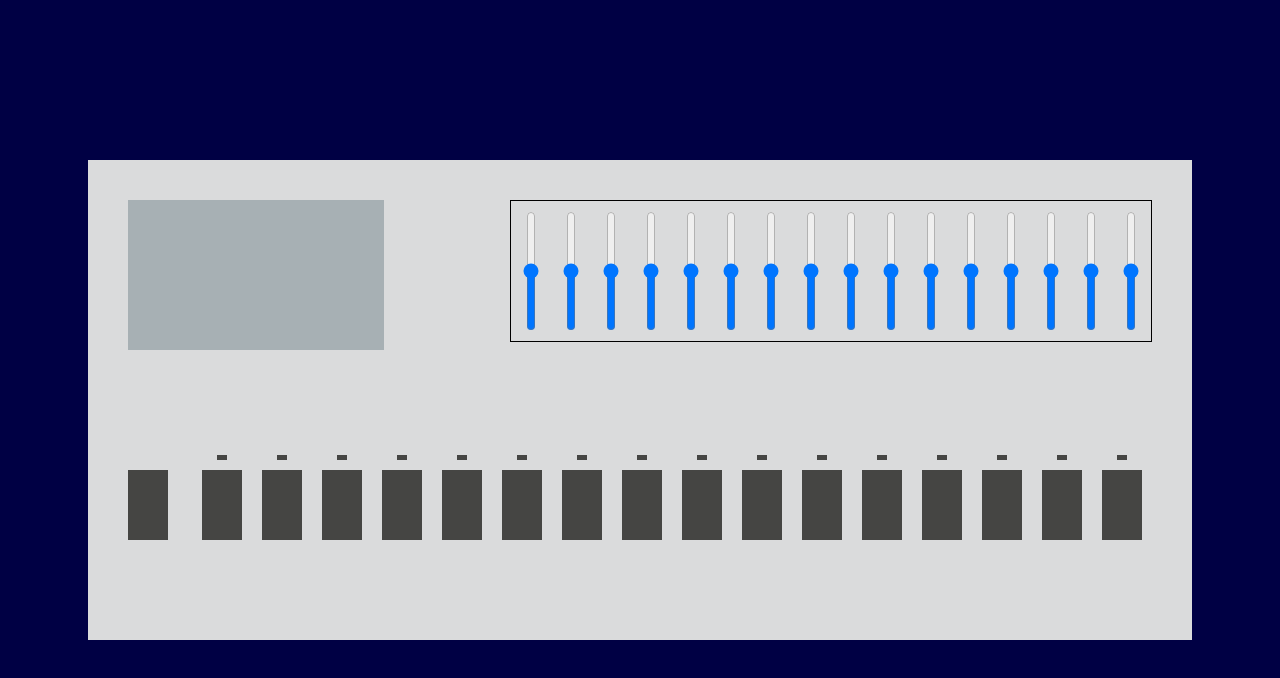
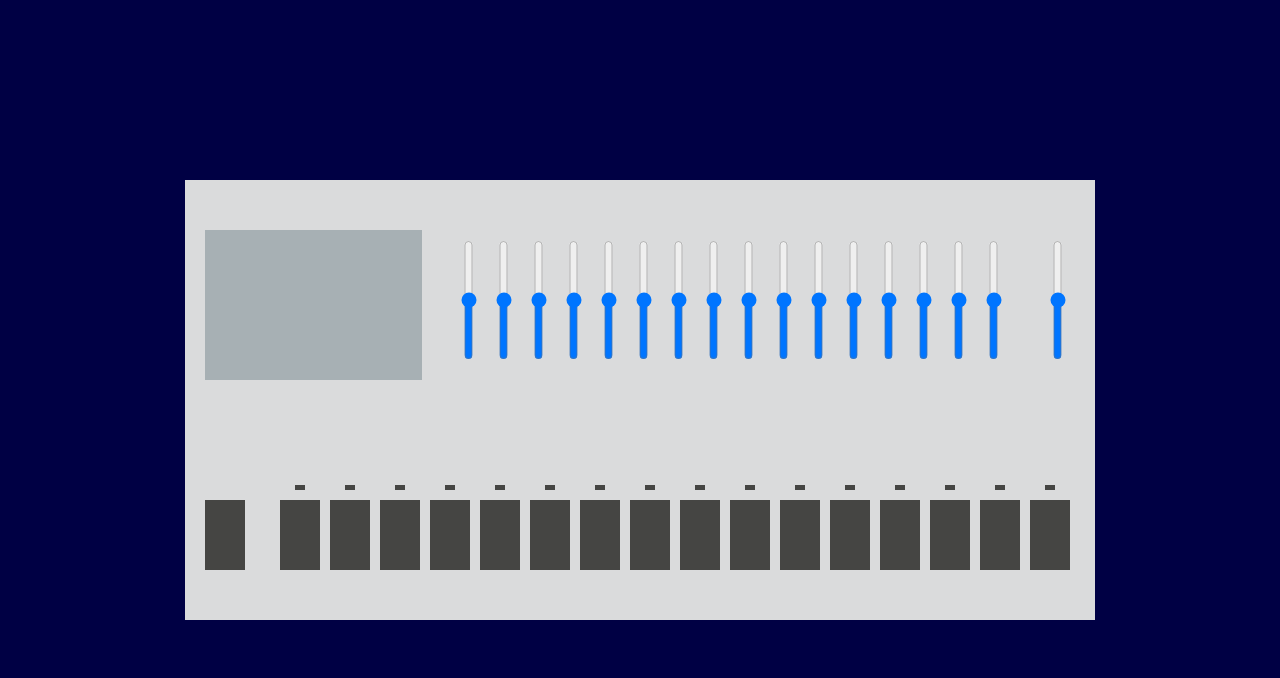
Before and after one commit to andrewesterhuizen/drum-machine, a React (Create React App) app: page / in a window 1280 px wide. Shown: the top 678 px of the page. Built offline with nearby package versions, Linux system fonts and the light colour scheme.

Commit message:
updated machine layout and added master volume fader

```diff
--- a/src/components/Fader.css
+++ b/src/components/Fader.css
@@ -1,9 +1,7 @@
 .Fader {
-	width: 40px;
-	height: 120px;
 	-webkit-appearance: slider-vertical;
 	margin: 10px 0;
-	width: 40px;
+	width: 35px;
 	height: 120px;
 	outline: none;
 }
--- a/src/components/FaderPanel.css
+++ /dev/null
@@ -1,3 +0,0 @@
-.FaderPanel {
-    border: 1px solid black;
-}
--- a/src/components/Machine.css
+++ b/src/components/Machine.css
@@ -1,11 +1,12 @@
 .Machine {
     background: #dadbdc;
-    flex-basis: 80%;
+    flex-basis: 68%;
     height: 400px;
     display: flex;
     flex-wrap: wrap;
     justify-content: space-between;
-    padding: 40px;
+    align-content: space-around;
+    padding: 20px;
 }
 
 .controls-container {
--- a/src/components/Machine.js
+++ b/src/components/Machine.js
@@ -1,7 +1,8 @@
 import React, { Component } from 'react';
 import './Machine.css';
 import Screen from './Screen.js';
-import FaderPanel from './FaderPanel.js';
+import VolumePanel from './VolumePanel.js';
+import Fader from './Fader.js';
 import SwitchPanel from './SwitchPanel.js';
 import Switch from './Switch.js';
 
@@ -10,9 +11,8 @@ class Machine extends Component {
         return (
             <div className="Machine">
                 <Screen />
-                <div className="volume-container">
-                    <FaderPanel />
-                </div>
+                <VolumePanel />
+                <Fader />
                 <div className="controls-container">
                     <Switch />
                     <SwitchPanel />
--- a/src/components/Step.css
+++ b/src/components/Step.css
@@ -2,5 +2,5 @@
     display: flex;
     flex-direction: column;
     align-items: center;
-    margin: 0 10px;
+    margin: 0 5px;
 }
--- a/src/components/FaderPanel.js
+++ b/src/components/VolumePanel.js
@@ -1,5 +1,5 @@
 import React, { Component } from 'react';
-import './FaderPanel.css';
+import './VolumePanel.css';
 import Fader from './Fader.js';
 
 class FaderPanel extends Component {
```
Also changed, not shown: src/components/VolumePanel.css (added), 1 other file (tests, documents, lock files or other folders).
